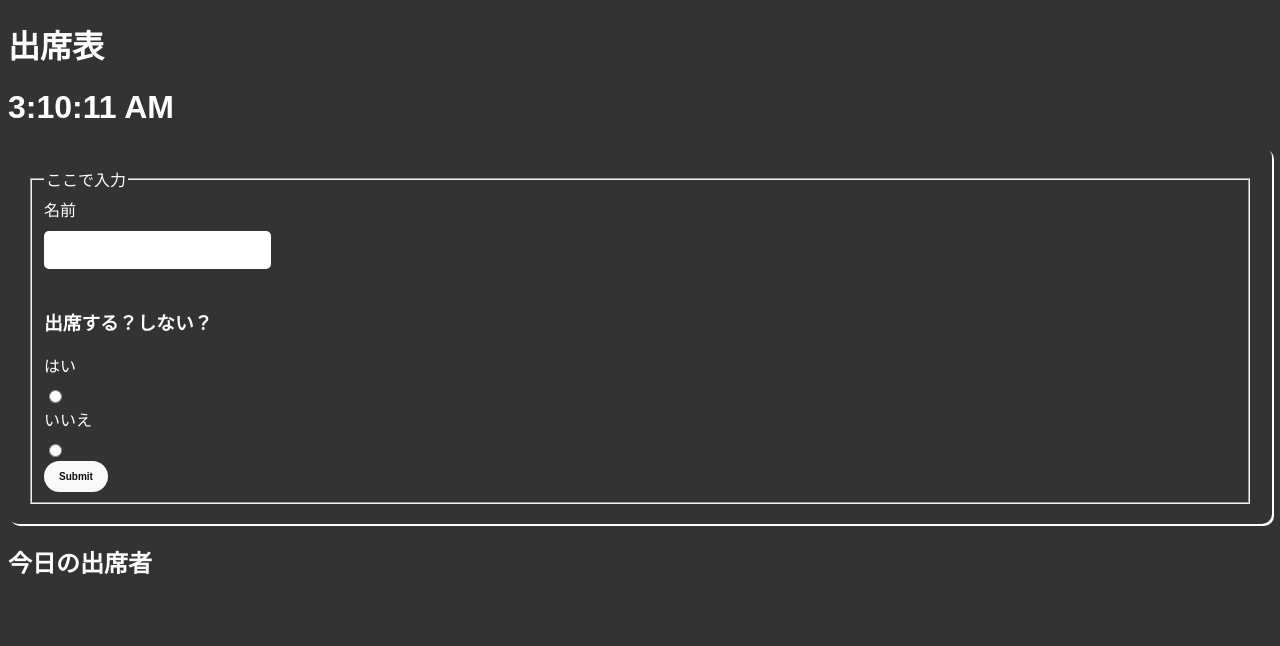
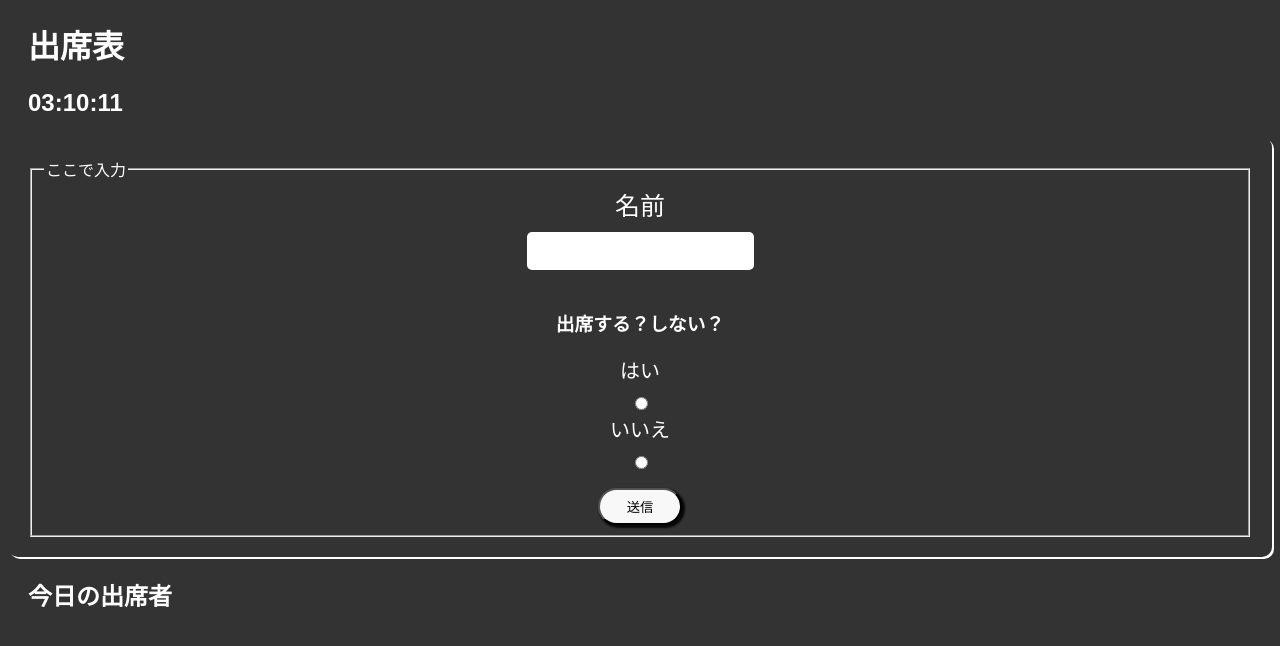
Before and after one commit to undesicimo/AttendanceApp, a React (Create React App) app: page / in a window 1280 px wide. Shown: the top 646 px of the page. Built offline with nearby package versions, Linux system fonts and the light colour scheme.

Commit message:
css, clock 修正

```diff
--- a/src/components/Clock.js
+++ b/src/components/Clock.js
@@ -16,7 +16,7 @@ const Clock = () => {
 
     return(
         <div>
-            <h1>{clock.toLocaleTimeString()}</h1>
+            <h2>{clock.toLocaleTimeString('en-US', {hour12: false})}</h2>
         </div>
     )
 }
--- a/src/components/Form.js
+++ b/src/components/Form.js
@@ -27,6 +27,7 @@ const Form = ({ name, setName,radio, setRadio ,attendance, setAttendance }) => {
     ref={formRef} >
         <fieldset>
             <legend>ここで入力</legend>
+            <div className="nameInput">
                 <label for="fullName">
                     名前 </label>
                 <input
@@ -36,9 +37,10 @@ const Form = ({ name, setName,radio, setRadio ,attendance, setAttendance }) => {
                     name="fullName"
                     value= {name}
                     required />
+            </div>
+            <div className="attendanceInput">
                 <h3>出席する？しない？</h3>
                 <div onChange={handleRadioClick}>
-
                     <label for= "yes">はい</label>
                         <input
                         name="option-input"
@@ -53,14 +55,18 @@ const Form = ({ name, setName,radio, setRadio ,attendance, setAttendance }) => {
                         type="radio"
                         value="optionNo"
                         />
-                <br/>
                 </div>
+            </div>
+
+            <div className="submitButtonDiv">
                 <input
                     data-testid="submitButton"
-            value="Submit"
+                    value="送信"
                     type="submit"
                     onClick={handleSubmit}
                     />
+            </div>
+
         </fieldset>
     </form>
 
--- a/src/index.css
+++ b/src/index.css
@@ -5,90 +5,75 @@ form {
     box-shadow: 2px 2px #fff; /* This adds a subtle white shadow to the form */
 }
 
-input[type="text"], input[type="email"], textarea {
-    background-color: #fff; /* This sets the background color of the form fields to white */
-    border: none; /* This removes the border around the form fields */
-    padding: 10px; /* This adds some space inside the form fields */
-    border-radius: 5px; /* This rounds the corners of the form fields */
-    font-size: 16px; /* This sets the font size of the form fields */
-    color: #333; /* This sets the text color of the form fields */
-    margin-bottom: 20px; /* This adds some space below the form fields */
+
+input[type="text"],textarea {
+    background-color: #fff;
+    border: none;
+    padding: 10px;
+    border-radius: 5px;
+    font-size: 16px;
+    color: #333;
+    margin-bottom: 20px;
+    text-align: center;
 }
 
 .form-group {
-    margin-bottom: 20px; /* This adds some space below each form group */
+    margin-bottom: 20px;
+}
+h1 {
+    padding-left: 20px;
+}
+
+h2 {
+    padding-left: 20px;
 }
 
 label {
-    font-size: 16px; /* This sets the font size of the labels */
-    color: #fff; /* This sets the text color of the labels to white */
-    display: block; /* This makes the labels display as block elements so they take up the full width of the form group */
-    margin-bottom: 10px; /* This adds some space below the labels */
+    font-size: 25px;
+    color: #fff;
+    display: block;
+    margin-bottom: 10px;
+}
+label[for="yes"] {
+    font-size: 20px;
 }
 
-body {
-    background-color: #333333; /* This sets the background color of the entire page to dark gray */
-    color: #fff; /* This sets the text color of the entire page to white */
-    font-family: Arial, sans-serif; /* This sets the font family of the entire page */
+label[for="no"] {
+    font-size: 20px;
 }
 
-a {
-    color: #fff; /* This sets the color of all links to white */
-    text-decoration: none; /* This removes the underline from links */
-}
 
-a:hover {
-    color: #333; /* This changes the color of links when the cursor hovers over them to dark gray */
+body {
+    background-color: #333333;
+    color: #fff;
+    font-family: Arial, sans-serif;
 }
 
 h1, h2, h3 {
-    color: #fff; /* This sets the color of all headings to white */
-    text-shadow: 2px 2px #333; /* This adds a subtle black shadow to the text */
-}
-
-.container {
-    max-width: 1200px; /* This sets a maximum width for the container, to keep the layout from getting too wide on large screens */
-    margin: 0 auto; /* This centers the container on the page */
-}
-
-.box {
-    background-color: #fff; /* This sets the background color of the boxes to white */
-    padding: 20px; /* This adds some space around the content inside the box */
-    border-radius: 10px; /* This rounds the corners of the box */
-    box-shadow: 2px 2px #333; /* This adds a subtle black shadow to the box */
-    margin-bottom: 20px; /* This adds some space below the box */
+    color: #fff;
+    text-shadow: 2px 2px #333;
 }
 
 input[type="submit"] {
-    background-color: rgb(249, 249, 249); /* This sets the background color of the submit button to dark gray */
-    color: rgb(12, 12, 12); /* This sets the text color of the submit button to white */
-    border: none; /* This removes the border around the submit button */
-    padding: 10px 15px; /* This sets the padding of the submit button */
-    border-radius: 20px; /* This rounds the corners of the submit button */
-    font-size: 10px; /* This sets the font size of the submit button */
-    cursor: pointer; /* This changes the cursor to a pointer when it hovers over the submit button */
-    font-weight: bold; /* This makes the font bold */
+    padding: 7px 27px;
+    gap: 10px;
+    background: #f8f8f8;
+    border-radius: 20px;
+    margin-top: 15px;
+    box-shadow: 2px 2px 2px 1px rgb(8, 8, 8);
 }
 
 input[type="submit"]:hover {
-    background-color: rgb(255, 255, 255); /* This changes the background color of the submit button when the cursor hovers over it to white */
-    color: #333; /* This changes the text color of the submit button when the cursor hovers over it to dark gray */
+    background-color: rgb(255, 255, 255);
+    color: #333;
 }
 
-.button {
-    background-color: #333; /* This sets the background color of the button to dark gray */
-    color: #fff; /* This sets the text color of the button to white */
-    border: none; /* This removes the border around the button */
-    padding: 10px 20px; /* This sets the padding of the button */
-    border-radius: 5px; /* This rounds the corners of the button */
-    font-size: 16px; /* This sets the font size of the button */
-    cursor: pointer; /* This changes the cursor to a pointer when it hovers over the button */
-    font-weight: bold; /* This makes the font bold */
-    text-align: center; /* This centers the text inside the button */
-    transition: background-color 0.2s ease-in-out; /* This adds a smooth transition effect when the background color of the button changes */
+.nameInput {
+    text-align: center;
 }
-
-.button:hover {
-    background-color: #fff; /* This changes the background color of the button when the cursor hovers over it to white */
-    color: #333; /* This changes the text color of the button when the cursor hovers over it to dark gray */
+.attendanceInput {
+    text-align: center;
 }
+.submitButtonDiv {
+    text-align: center;
+}
```
Lines whose indentation alone changed are shown as unchanged.
